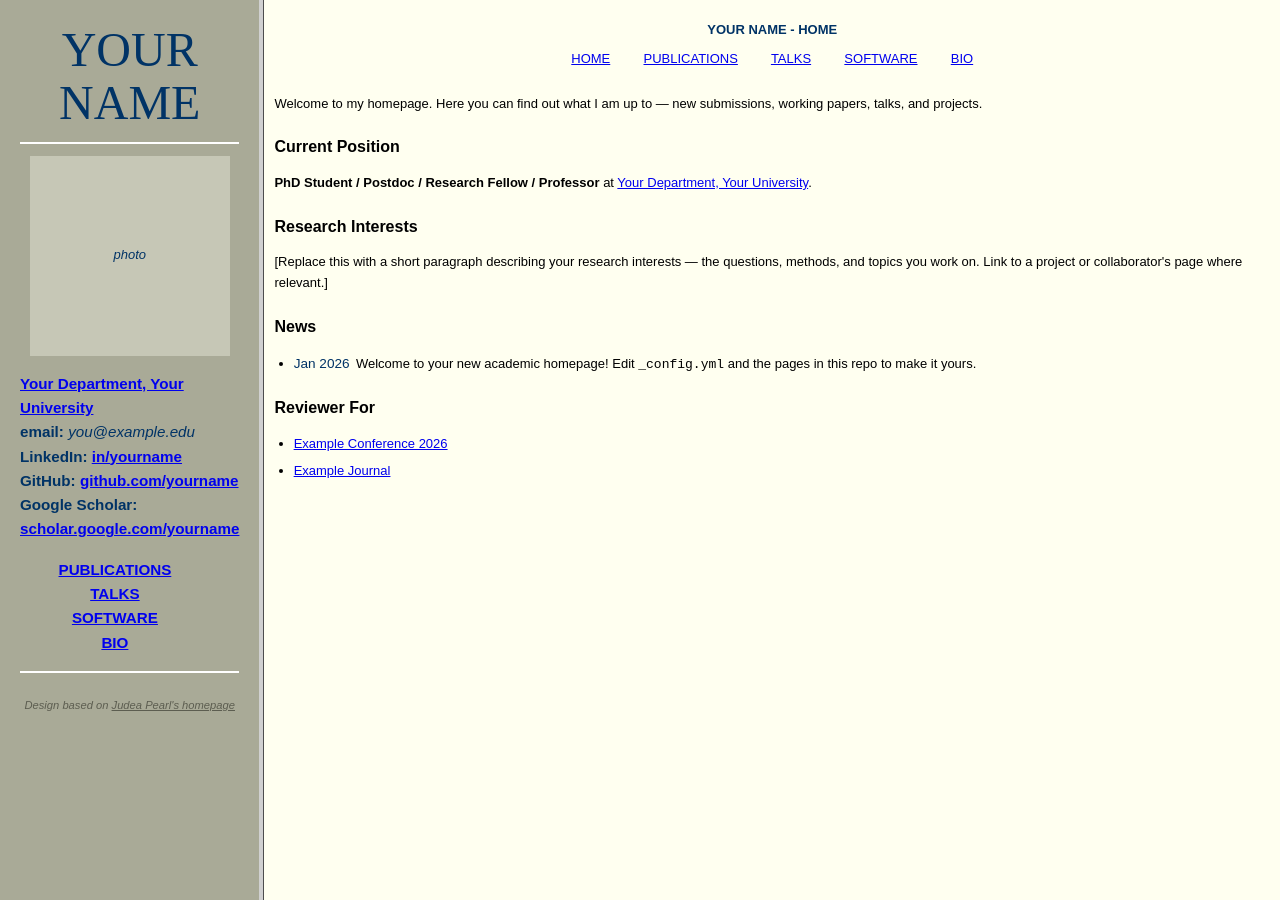
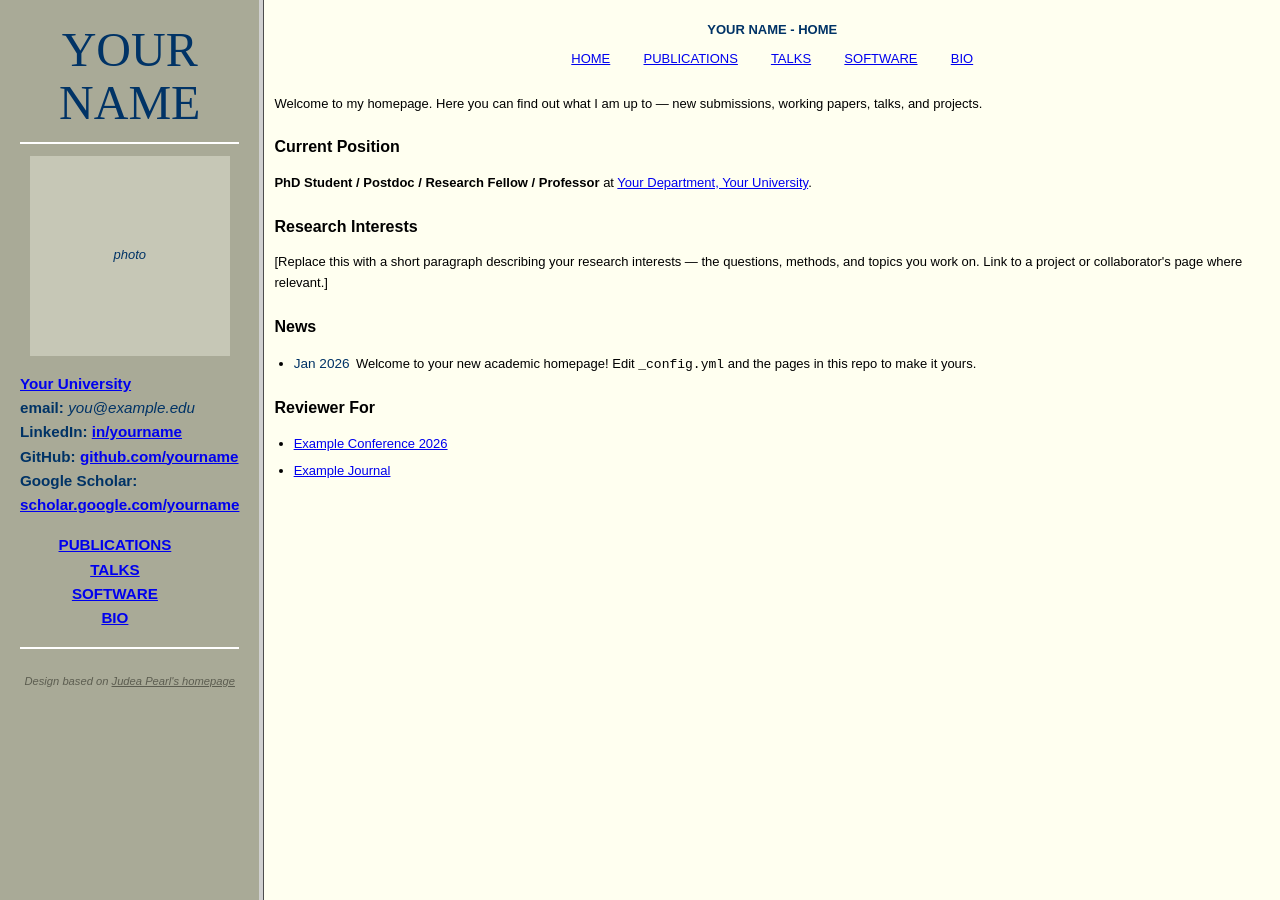
Before and after one commit to felixleopoldo/pearl-academic-homepage-template, a Jekyll site: the page built from index.md, in a window 1280 px wide. Built offline with Jekyll 4.4.1, drawn with Linux system fonts in a browser that asks for light colours.

Commit message:
Add author.university/university_url, separate from full affiliation
Sidebar now shows a short "university" line instead of the full
department/centre affiliation, since the full detail (already shown on
the home page's Current Position line) is often too long for the sidebar.
Falls back to affiliation if university is left empty, so existing forks
aren't affected until they opt in.

```diff
--- a/_config.yml
+++ b/_config.yml
@@ -8,8 +8,10 @@ description: >-
 author:
   name: "Your Name"
   position: "PhD Student / Postdoc / Research Fellow / Professor"
-  affiliation: "Your Department, Your University"
+  affiliation: "Your Department, Your University" # full detail, used in the "Current Position" line on the home page
   affiliation_url: "https://example.edu"
+  university: "Your University" # short form, used in the sidebar — falls back to affiliation if left empty
+  university_url: "https://example.edu"
   phone: "" # e.g. "(+1) 555-0100" — leave empty to omit
   email: "you@example.edu"
   photo: "" # path under /assets/images/, e.g. "/assets/images/profile.jpg" — leave empty to show a plain placeholder box
--- a/_includes/sidebar.html
+++ b/_includes/sidebar.html
@@ -8,12 +8,14 @@
     <div class="photo photo-placeholder" aria-hidden="true">photo</div>
   {% endif %}
 
+  {% assign sidebar_org = site.author.university | default: site.author.affiliation %}
+  {% assign sidebar_org_url = site.author.university_url | default: site.author.affiliation_url %}
   <div class="contact">
-    {% if site.author.affiliation %}
-      {% if site.author.affiliation_url %}
-        <a href="{{ site.author.affiliation_url }}" target="_blank" rel="noopener">{{ site.author.affiliation }}</a><br>
+    {% if sidebar_org %}
+      {% if sidebar_org_url %}
+        <a href="{{ sidebar_org_url }}" target="_blank" rel="noopener">{{ sidebar_org }}</a><br>
       {% else %}
-        {{ site.author.affiliation }}<br>
+        {{ sidebar_org }}<br>
       {% endif %}
     {% endif %}
     {% if site.author.phone and site.author.phone != "" %}tel: {{ site.author.phone }}<br>{% endif %}
```
